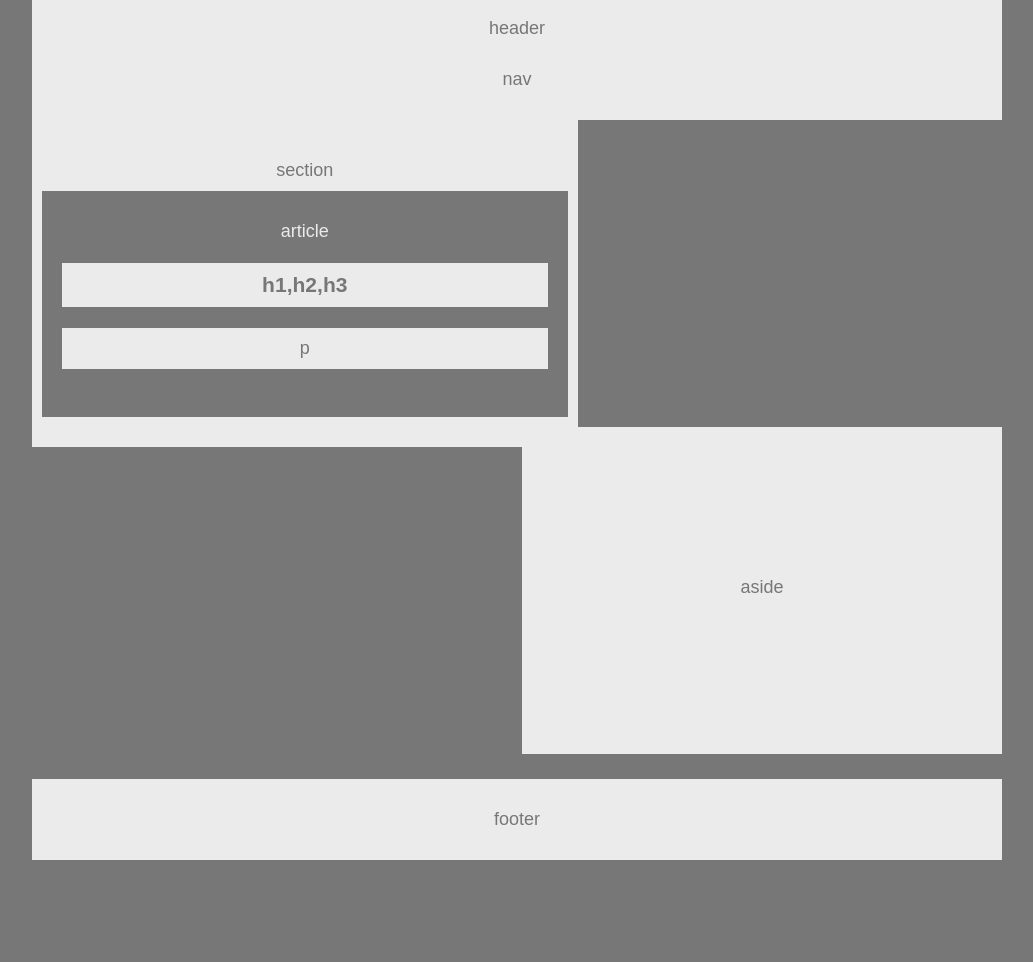
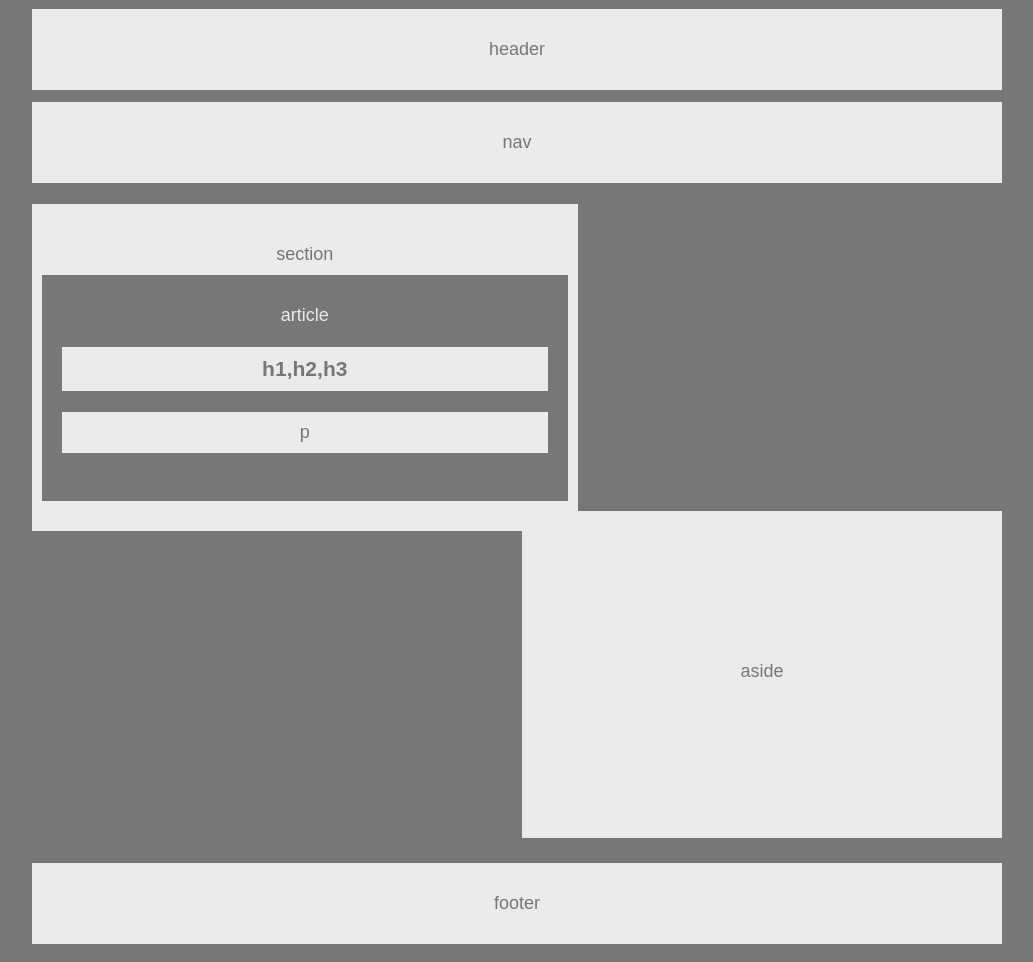
Before and after one commit to claraayala/HW-Wireframe, a plain HTML site: page index.html in a window 1280 px wide. Shown: the whole page, without its empty margins (78-1111 px from the left). Before the commit the page ends 883 px from the top, so only its background shows below. Drawn offline with Linux system fonts and the light colour scheme.

Commit message:
final html

```diff
--- a/index.html
+++ b/index.html
@@ -1,5 +1,6 @@
 <!DOCTYPE html>
 <html lang="en">
+
 <head>
     <link rel="stylesheet" type="text/css" href="style.css">
     <meta charset="UTF-8">
@@ -7,13 +8,18 @@
     <meta http-equiv="X-UA-Compatible" content="ie=edge">
     <title>First Homework</title>
 </head>
+
 <body>
+<br>
     <header>
         header
     </header>
+</br>
+<br>
     <nav id="nav">
         nav
     </nav>
+</br>
     <section id=section>
         section
         <article id=article>
@@ -27,15 +33,22 @@
         </article>
     </section>
 
+<br>
+
     <aside id=aside>
         aside
     </aside>
+
+</br>
+    <div>
         <footer id=footer>
         footer
         </footer>
+    </div>
 
 
 
 
 </body>
+
 </html>
```
Lines whose indentation alone changed are shown as unchanged.
